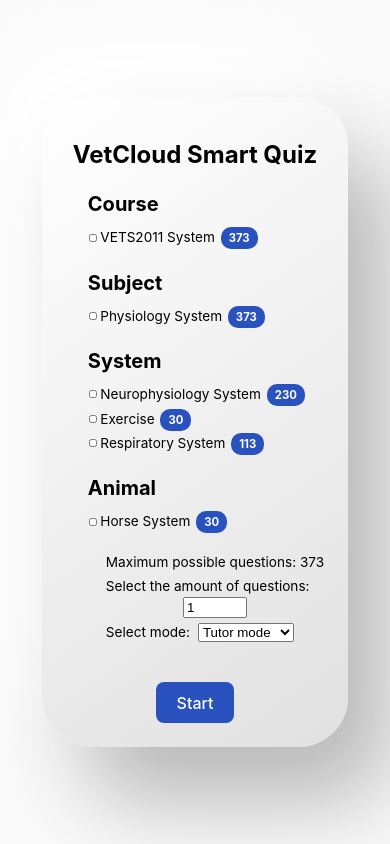
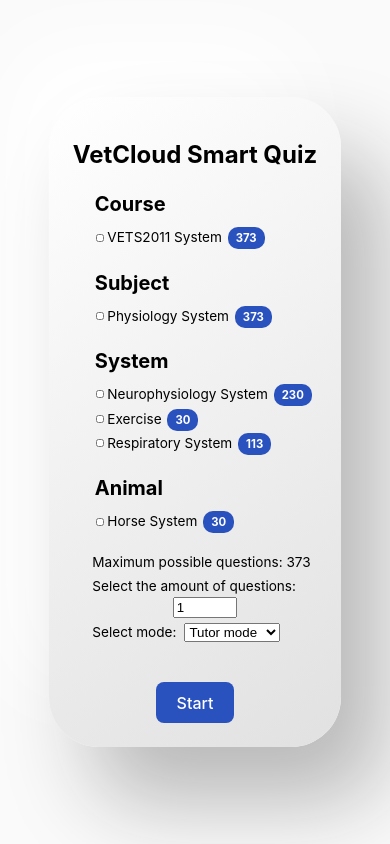
Before and after one commit to UQ-eLIPSE/crucible-components, a Vue app: page / in a window 390 px wide. Built offline with nearby package versions, Linux system fonts and the light colour scheme.

Commit message:
Refactor padding-left for config-container as well

```diff
--- a/src/components/MCQ/MCQTagOptions.vue
+++ b/src/components/MCQ/MCQTagOptions.vue
@@ -40,11 +40,9 @@
 }
 
 @media screen and (max-width: 768px) {
-  .filter {
-    /* text-align: center; */
-  }
   .category > h2 {
-    padding-left: clamp(10px, 5vw, 18px);
+    --responsive-padding-left: clamp(10px, 5vw, 18px);
+    padding-left: var(--responsive-padding-left);
     font-size: 1.25rem;
     margin-inline: clamp(0.1rem, 1.5vw, 0.25rem);
     margin-bottom: 0.5rem;
--- a/src/components/StartPage.vue
+++ b/src/components/StartPage.vue
@@ -126,5 +126,10 @@
   #question-amount {
     margin-left: 0;
   }
+
+  .question-config-container {
+    --responsive-padding-left: clamp(10px, 5vw, 20px);
+    padding-left: var(--responsive-padding-left);
+  }
 }
 </style>
```
